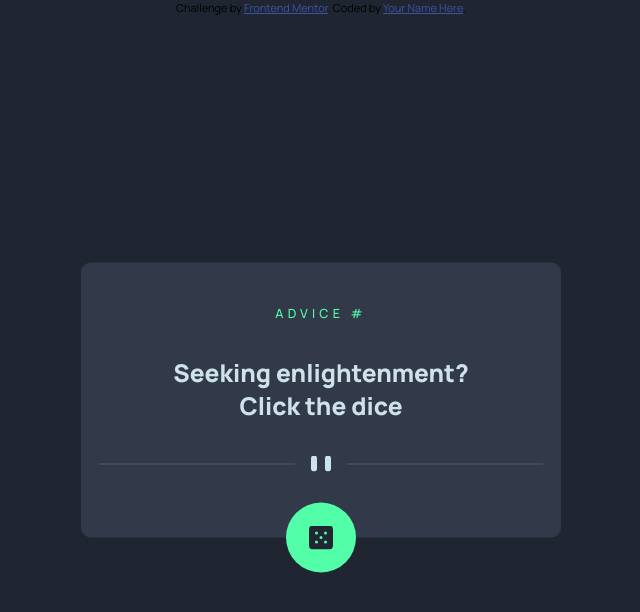
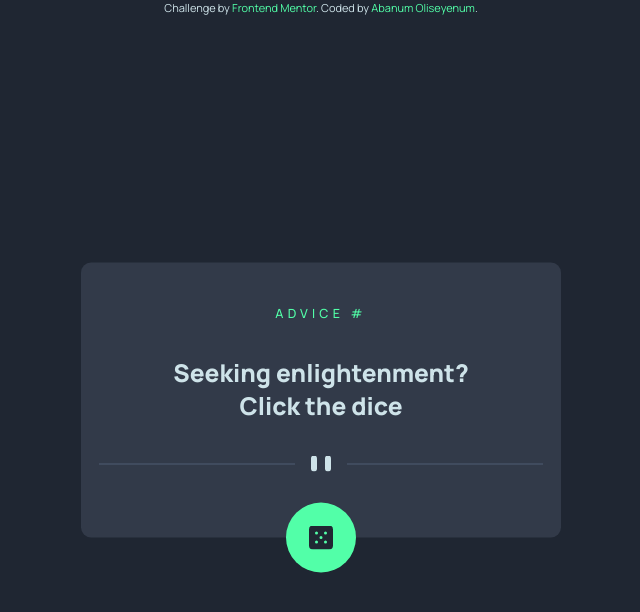
Before and after one commit to Codeyenum/advice-generator-app-main, a plain HTML site: page index.html in a window 1280 px wide. Shown: the whole page, without its empty margins (319-959 px from the left). Drawn offline with Linux system fonts and the light colour scheme.

Commit message:
All done

```diff
--- a/index.html
+++ b/index.html
@@ -9,18 +9,6 @@
     <link rel="icon" type="image/png" sizes="32x32" href="./images/favicon-32x32.png">
     <link rel="stylesheet" type="text/css" href="style.css">
     <title>Frontend Mentor | Advice generator app</title>
-
-    <!-- Feel free to remove these styles or customise in your own stylesheet 👍 -->
-    <style>
-        .attribution {
-            font-size: 11px;
-            text-align: center;
-        }
-
-        .attribution a {
-            color: hsl(228, 45%, 44%);
-        }
-    </style>
 </head>
 
 <body>
@@ -45,10 +33,10 @@
             </div>
         </section>
     </main>
-    <div class="attribution">
+    <footer class="attribution">
         Challenge by <a href="https://www.frontendmentor.io?ref=challenge" target="_blank">Frontend Mentor</a>.
-        Coded by <a href="#">Your Name Here</a>.
-    </div>
+        Coded by <a href="https://github.com/Codeyenum">Abanum Oliseyenum</a>.
+    </footer>
     <script src="script.js"></script>
 </body>
 
--- a/style.css
+++ b/style.css
@@ -159,3 +159,19 @@ body {
 .snippet.show {
     display: inline-block;
 }
+
+.attribution {
+    color: var(--lightCyan);
+    font-size: 11px;
+    text-align: center;
+}
+
+.attribution a {
+    border: none;
+    color: var(--neonGreen);
+    text-decoration: none;
+}
+
+.attribution a:hover{
+    color: #ff0047;
+}
```
